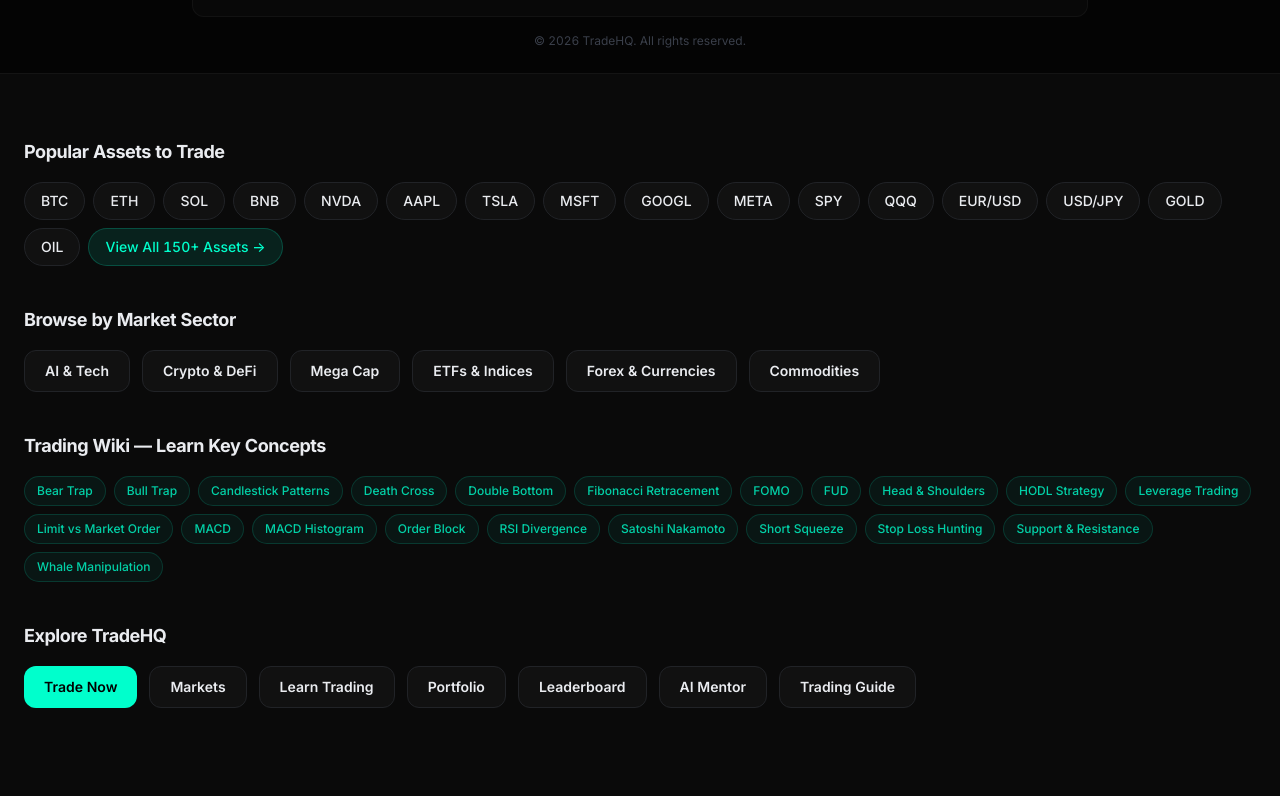
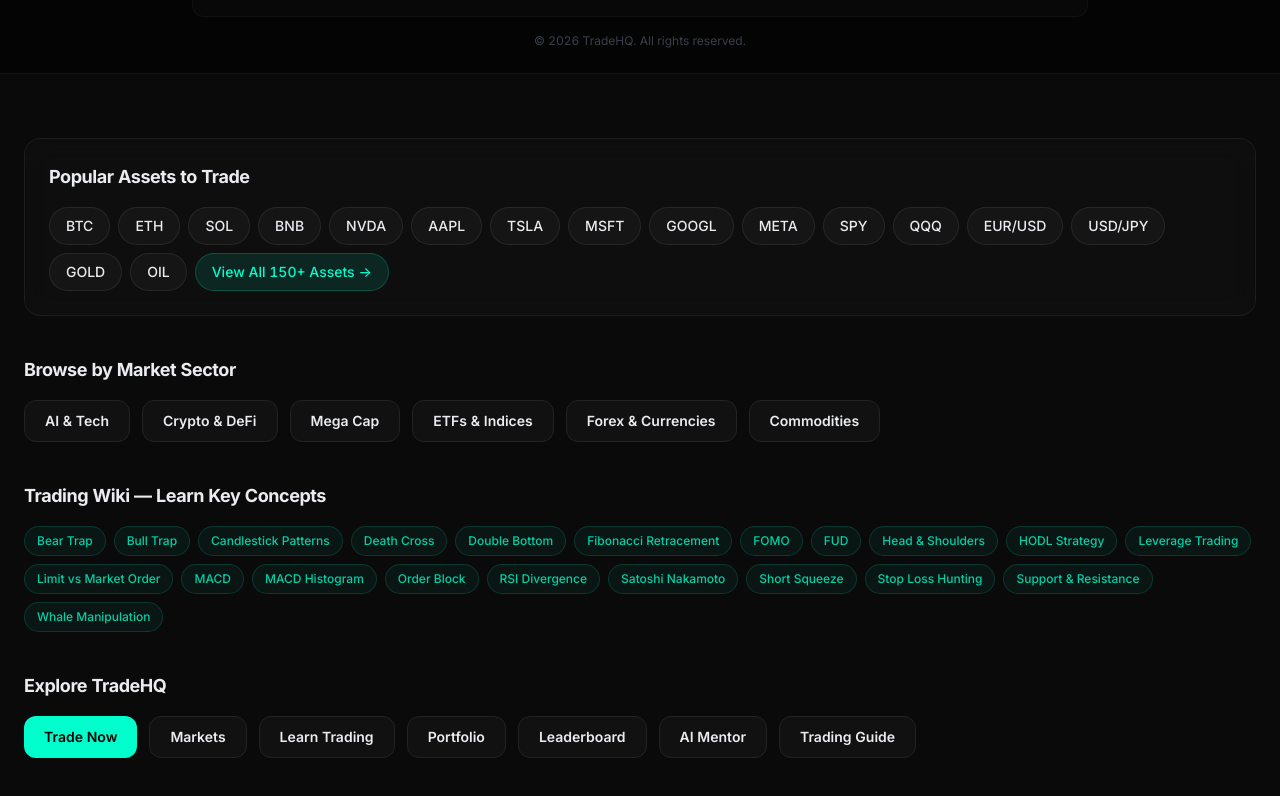
Before and after one commit to anugaweerasinghe-wq/trading101, a React (Vite) app: page / in a window 1280 px wide. Shown: the part 7371-8167 px from the top of the page. Before the commit the page ends 8143 px from the top, so only its background shows below. Built offline with nearby package versions, Linux system fonts and the light colour scheme.

Commit message:
Preceding changes

```diff
--- a/src/pages/Index.tsx
+++ b/src/pages/Index.tsx
@@ -152,14 +152,14 @@ const Index = () => {
           className="container mx-auto px-6 max-w-7xl py-16 border-t border-white/[0.04]"
         >
           {/* Popular assets */}
-          <div className="mb-10">
+          <div className="mb-10 p-6 rounded-2xl bg-white/[0.02] border border-white/[0.06]" style={{ backdropFilter: "blur(12px)" }}>
             <h2 className="text-lg font-bold mb-4 text-foreground">Popular Assets to Trade</h2>
             <div className="flex flex-wrap gap-2">
               {TOP_ASSETS.map(asset => (
                 <Link
                   key={asset.symbol}
                   to={`/trade/${asset.symbol}`}
-                  className="inline-flex items-center px-4 py-2 text-sm font-medium rounded-full bg-card border border-border hover:border-primary/30 hover:text-primary transition-all duration-200"
+                  className="inline-flex items-center px-4 py-2 text-sm font-medium rounded-full bg-white/[0.03] border border-white/[0.08] hover:border-primary/30 hover:text-primary transition-all duration-200"
                 >
                   {asset.label}
                 </Link>
```
